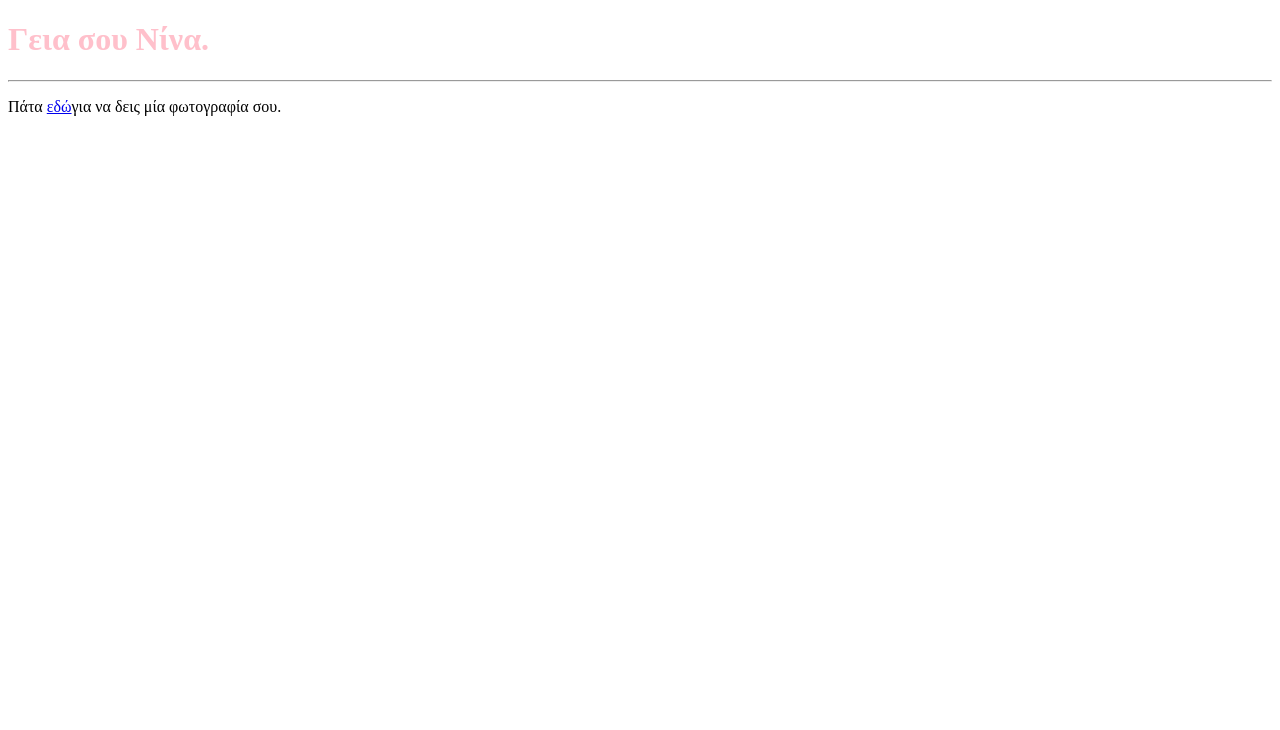
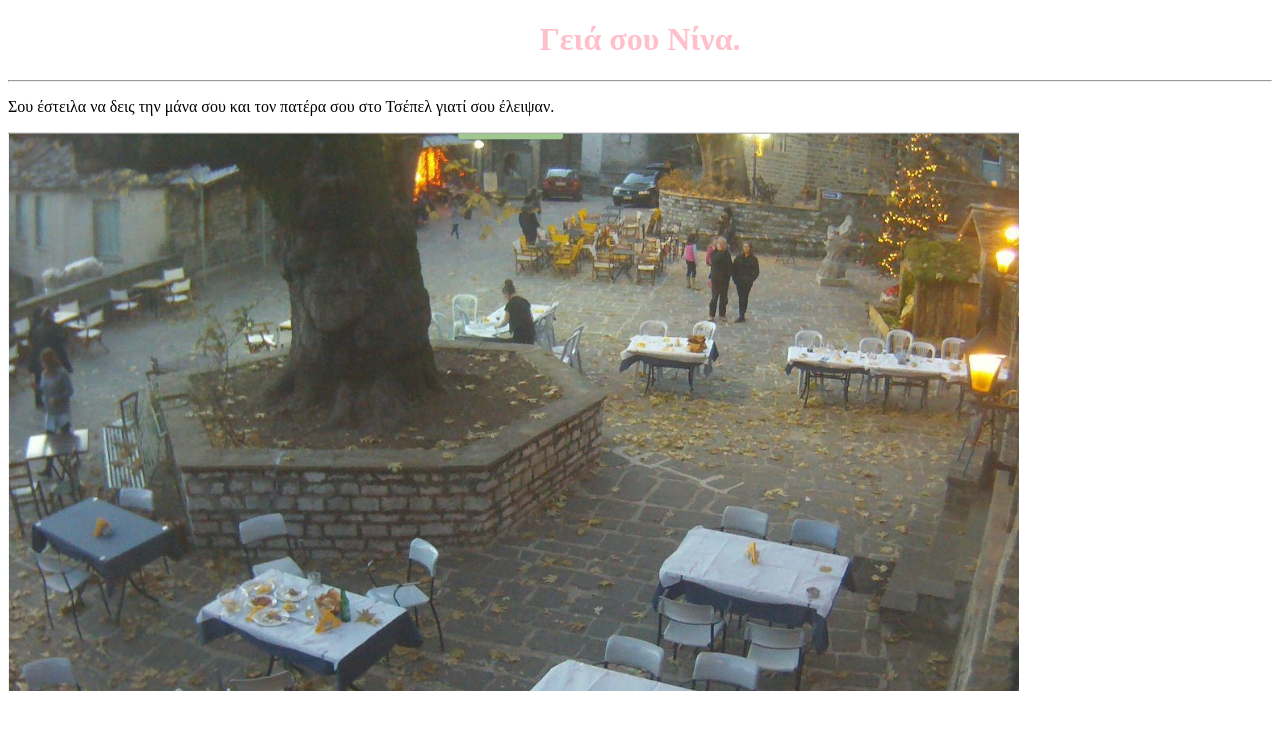
Before and after one commit to AlexiaPapasp/coursera-test, a plain HTML site: page site/index.html in a window 1280 px wide. Drawn offline with Linux system fonts and the light colour scheme.

Commit message:
nina version

```diff
--- a/site/index.html
+++ b/site/index.html
@@ -6,9 +6,10 @@
 </head>
 
 <body>
-	<h1 id="nina" style="color:pink;">Γεια σου Νίνα.</h1>
+	<h1 id="nina" style="text-align:center; color:pink;">Γειά σου Νίνα.</h1>
 	<hr>
-	<p>Πάτα <a href="http://www.google.gr">εδώ</a>για να δεις μία φωτογραφία σου.</p>
+	<p>Σου έστειλα να δεις την μάνα σου και τον πατέρα σου στο Τσέπελ γιατί σου έλειψαν.</p>
+	<div id="tsepel"><img src="tsepel2.jpg" style="width:80%;height:50%;"></div>
 
 </body>
 </html>
```
Also changed, not shown: site/tsepel2.jpg (added).
